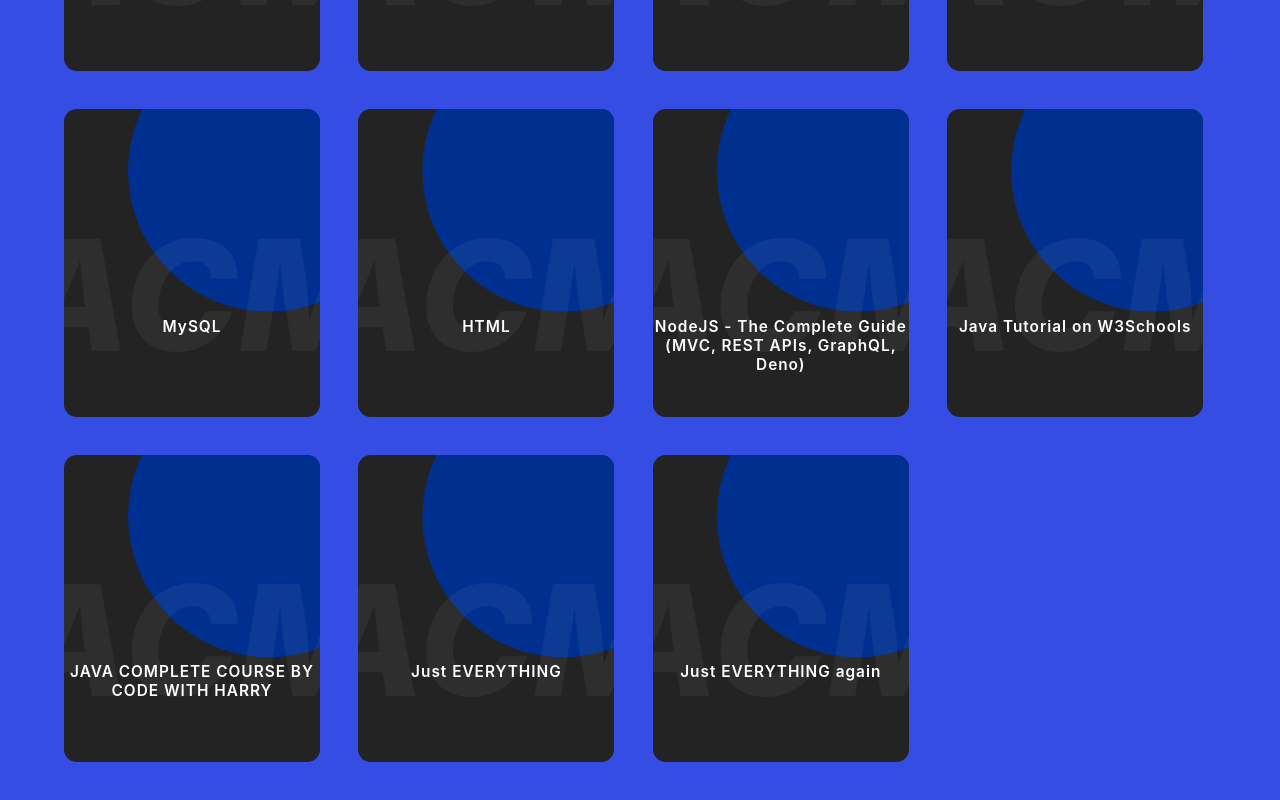
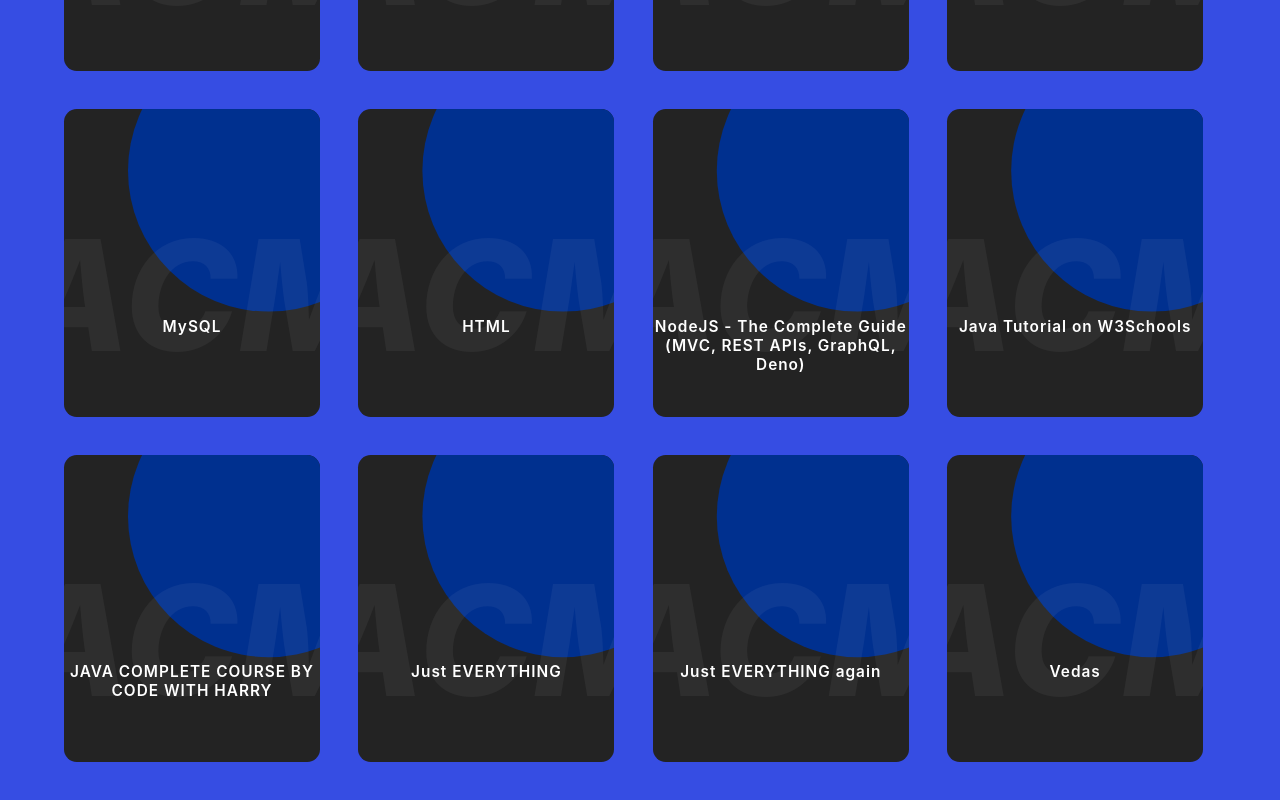
Before and after one commit to ACM-JUIT/Learning-Resources, a React (Create React App) app: page / in a window 1280 px wide. Shown: the part 1637-2437 px from the top of the page. Built offline with nearby package versions, Linux system fonts and the light colour scheme.

Commit message:
update data.js

```diff
--- a/src/data.js
+++ b/src/data.js
@@ -115,4 +115,9 @@
   brief: " SAB KUCH ",
   link: "https://www.tutorialspoint.com/tutorialslibrary.htm",
 },
+{
+  courseName: "Vedas",
+  brief: "God is one",
+  link: "google.com",
+},
 ];
```
